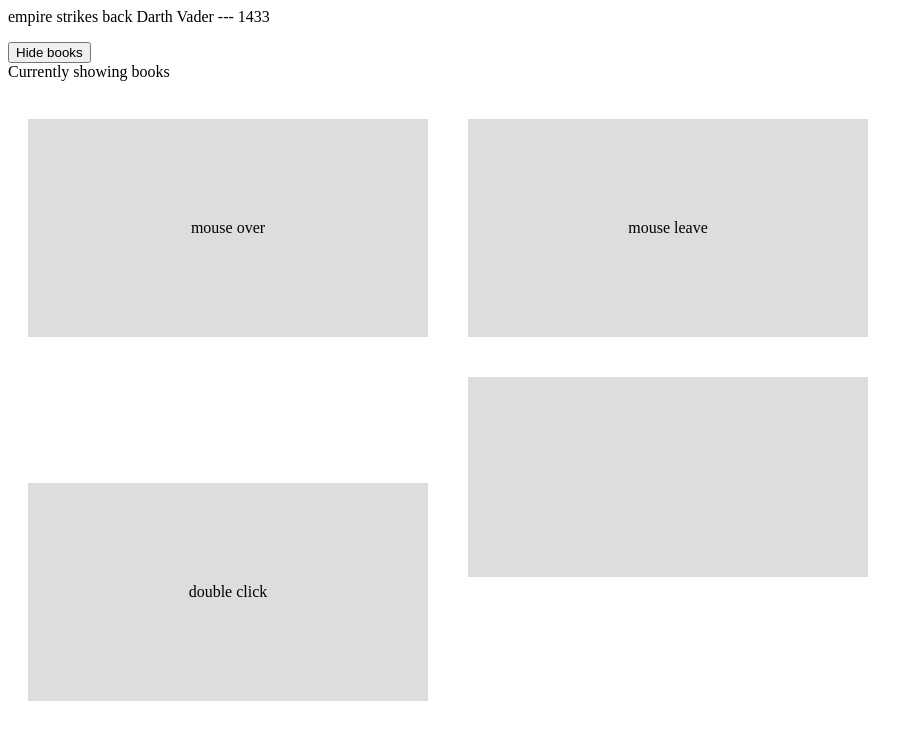
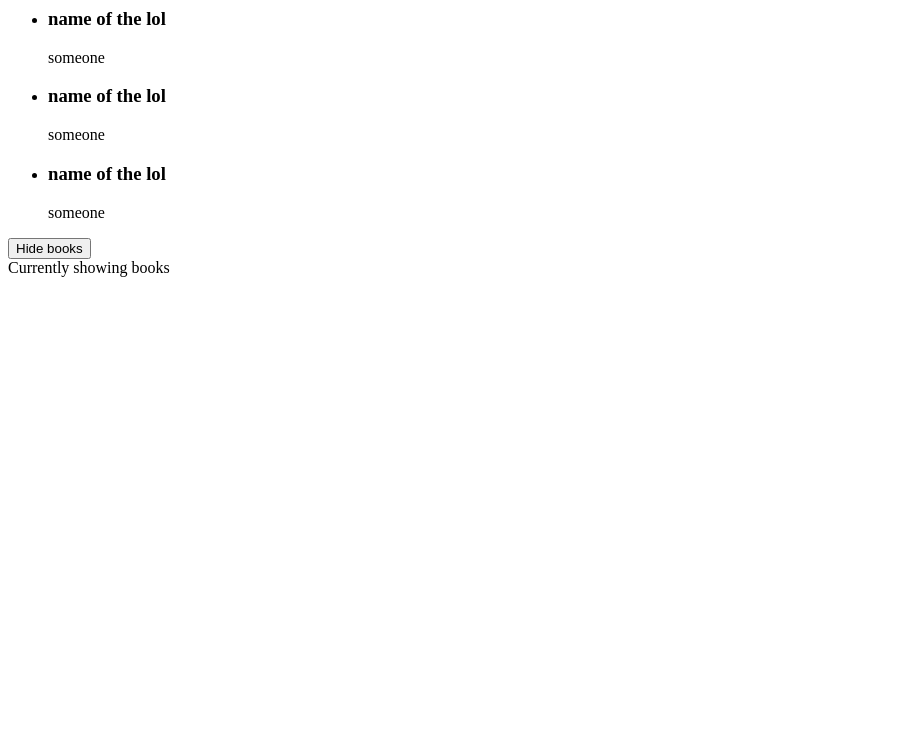
Before and after one commit to muratcan-yuksel/ninja-vue, a plain HTML site: page index.html in a window 1280 px wide. Shown: the whole page, without its empty margins (0-923 px from the left). Drawn offline with nearby package versions, Linux system fonts and the light colour scheme.

Commit message:
added books with v-for loopthingy

```diff
--- a/app.js
+++ b/app.js
@@ -6,9 +6,11 @@ const app = Vue.createApp({
   data() {
     return {
       showBooks: true,
-      title: "empire strikes back",
-      theDude: "Darth Vader",
-      year: 1433,
+      books: [
+        { title: " name of the lol", author: "someone" },
+        { title: " name of the lol", author: "someone" },
+        { title: " name of the lol", author: "someone" },
+      ],
     };
   },
   methods: {
--- a/index.html
+++ b/index.html
@@ -18,7 +18,12 @@
   <body>
     <div id="app">
       <div v-if="showBooks">
-        <p>{{ title}} {{theDude}} --- {{year}}</p>
+        <ul>
+          <li v-for="book in books">
+            <h3>{{book.title}}</h3>
+            <p>{{book.author}}</p>
+          </li>
+        </ul>
       </div>
       <button @click="toggle">
         <span v-if="showBooks">Hide books</span>
@@ -28,12 +33,6 @@
         <span v-else>Show books</span>
       </button>
       <div v-show="showBooks">Currently showing books</div>
-      <!-- mouse events -->
-      <br />
-      <div class="box" @mouseover="handleEvent">mouse over</div>
-      <div class="box">mouse leave</div>
-      <div class="box">double click</div>
-      <div class="box"></div>
     </div>
   </body>
   <script src="https://unpkg.com/vue@next"></script>
```
